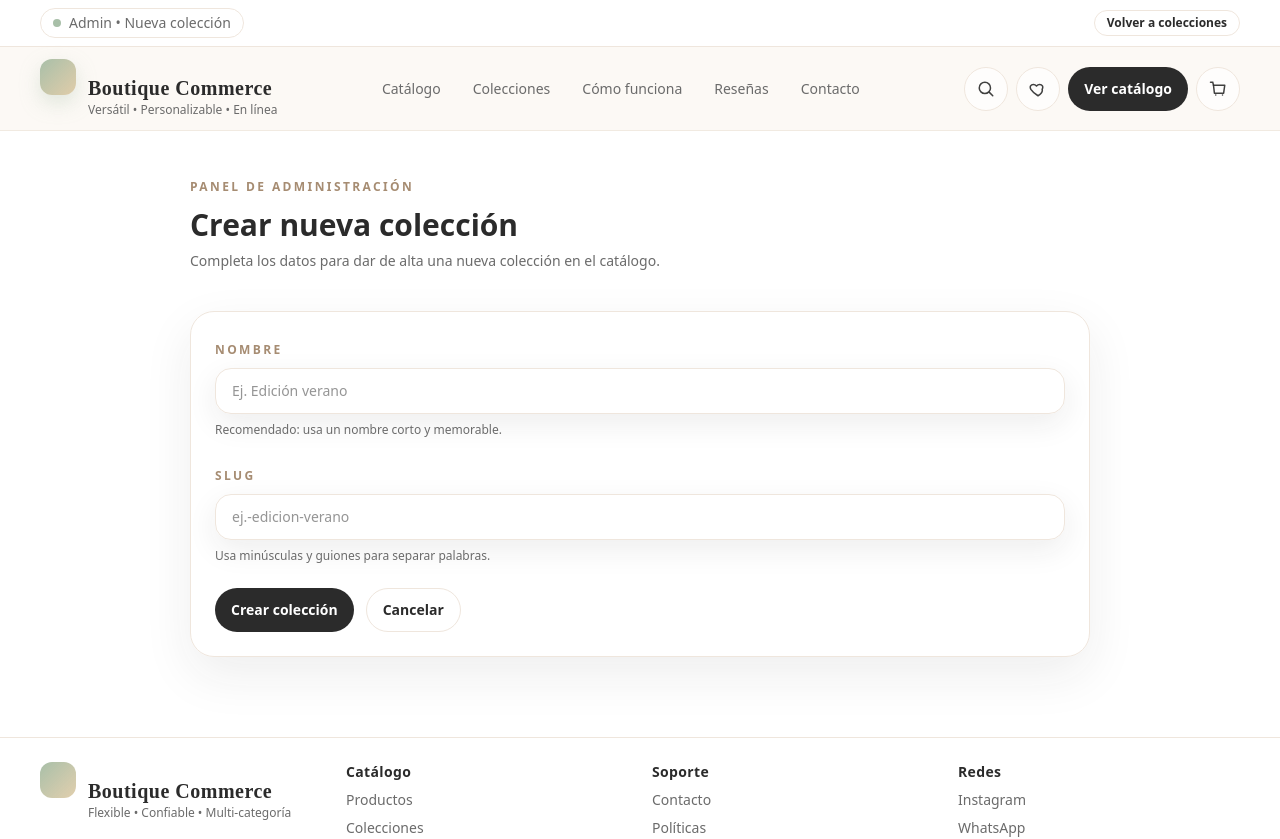
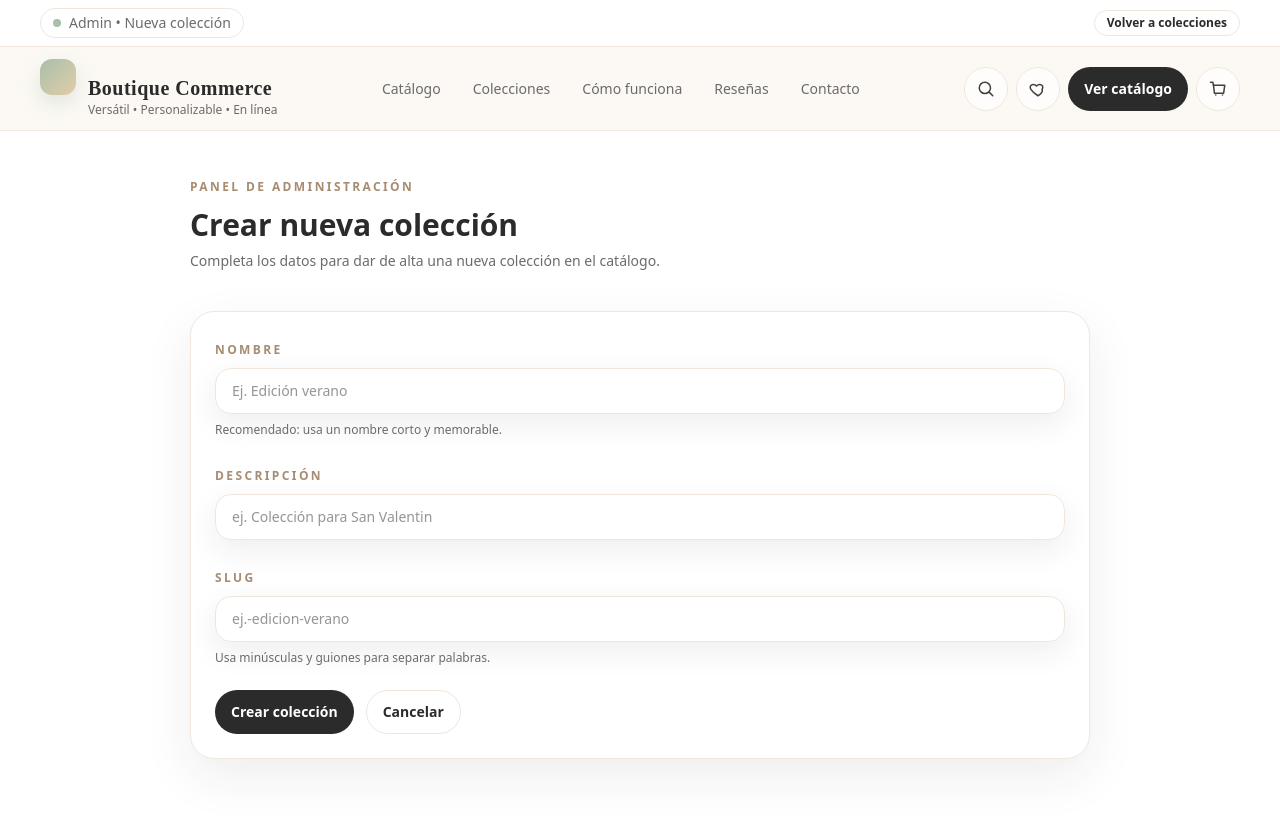
Before and after one commit to djengua/boutique-floral, a Next.js app: page /admin/collections/new in a window 1280 px wide. Shown: the top 839 px of the page. Built offline with nearby package versions, Linux system fonts and the light colour scheme; no server answers.

Commit message:
creacion de colecciones

```diff
--- a/src/components/admin/CollectionForm.tsx
+++ b/src/components/admin/CollectionForm.tsx
@@ -21,6 +21,7 @@ export default function CollectionForm() {
   const router = useRouter();
   const [name, setName] = useState("");
   const [slug, setSlug] = useState("");
+  const [description, setDescription] = useState("");
   const [isSubmitting, setIsSubmitting] = useState(false);
   const [error, setError] = useState("");
   const [success, setSuccess] = useState("");
@@ -49,10 +50,13 @@ export default function CollectionForm() {
       await createCollection({
         name: name.trim(),
         slug: finalSlug,
+        description,
+        status: "active",
       });
       setSuccess("Colección creada correctamente.");
       setName("");
       setSlug("");
+      setDescription("");
       router.push("/admin/collections");
       router.refresh();
     } catch (err) {
@@ -86,6 +90,27 @@ export default function CollectionForm() {
         </p>
       </div>
 
+      <div>
+        <label
+          htmlFor="collection-description"
+          className="text-xs font-semibold uppercase tracking-[0.2em] text-[#A68C72]"
+        >
+          Descripción
+        </label>
+        <input
+          id="collection-description"
+          name="description"
+          value={description}
+          onChange={(event) => setDescription(event.target.value)}
+          placeholder={"ej. Colección para San Valentin"}
+          className="mt-2 w-full rounded-2xl border border-[#EFE6DD] bg-white/90 px-4 py-3 text-sm text-[#2B2B2B] shadow-[0_10px_30px_rgba(43,43,43,0.08)] outline-none focus:border-[#2B2B2B]"
+        />
+        {/* <p className="mt-2 text-xs text-[#6B6B6B]">
+          {helperSlug
+            ? `Sugerencia automática: ${helperSlug}`
+            : "Usa minúsculas y guiones para separar palabras."}
+        </p> */}
+      </div>
       <div>
         <label
           htmlFor="collection-slug"
--- a/src/lib/api.ts
+++ b/src/lib/api.ts
@@ -38,7 +38,7 @@ export type ApiCollection = {
   id: string;
   name: string;
   slug: string;
-
+  description: string;
   status: string;
 };
 
@@ -208,7 +208,7 @@ export const getCollection = (id: string, options?: RequestOptions) =>
   fetchJson<ApiCollection>(`${API_BASE_URL}/collections/${id}`, options);
 
 export const createCollection = (
-  payload: Omit<ApiCollection, "id" | "status">,
+  payload: Omit<ApiCollection, "id">,
   options?: RequestOptions
 ) =>
   fetchJson<ApiCollection>(`${API_BASE_URL}/collections`, {
```
